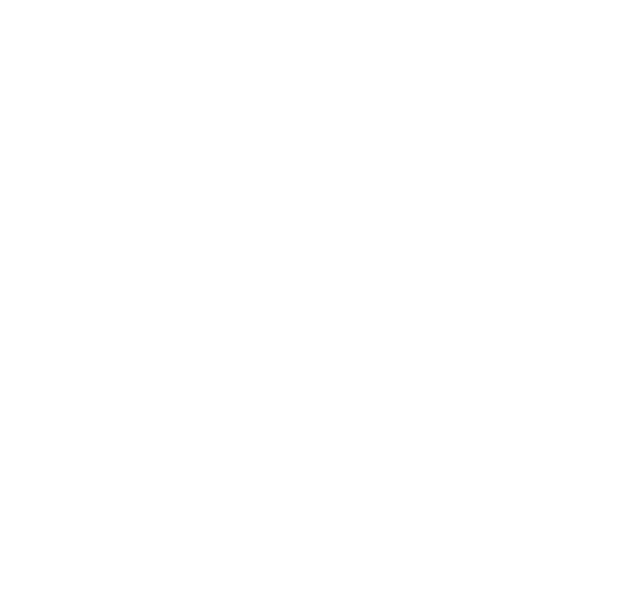
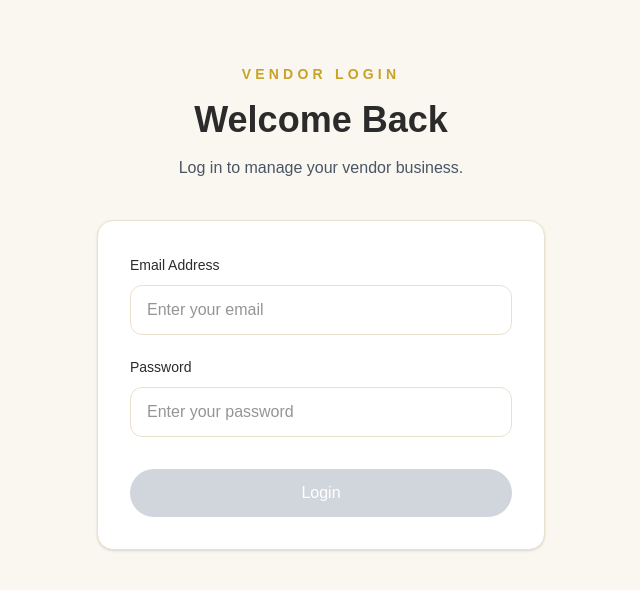
Before and after one commit to ReeSeng1/wedding-event-platform, a Next.js app in the folder frontend/: page /vendors/login in a window 1280 px wide. Before the commit this address had no page. Shown: the top 590 px of the page, without its empty margins (319-959 px from the left). Built offline with nearby package versions, Linux system fonts and the light colour scheme.

Commit message:
add a login page

```diff
--- /dev/null
+++ b/frontend/src/app/vendors/login/page.tsx
@@ -0,0 +1,67 @@
+"use client";
+
+import { useState } from "react";
+
+export default function VendorLoginPage() {
+    const [email, setEmail] =useState("");
+    const [password, setPassword] =useState("");
+
+    const loginComplete =
+       email.trim() !== "" &&
+       password.trim() !== "";
+
+    function handleLogin() {
+        if (!loginComplete) {
+            return;
+        }
+        console.log("Vendor login submitted");
+    }
+    return (
+        <main className="min-h-screen bg-[#F9F7F0] px-6 py-16">
+            <div className="mx-auto max-w-md">
+                <div className="text-center">
+                    <p className="text-sm font-semibold uppercase tracking-[0.3em] text-[#C9A227]">
+                        Vendor Login
+                    </p>
+                    <h1 className="mt-4 text-4xl font-bold text-[#2B2B2B]">
+                        Welcome Back
+                    </h1>
+                    <p className="mx-auto mt-4 text-gray-600">
+                        Log in to manage your vendor business.
+                    </p>
+                </div>
+                <div className="mt-10 rounded-2xl border border-[#E8E1CC] bg-white p-8 shadow-sm">
+                    <div>
+                        <label className="text-sm font-medium text-[#2B2B2B]">
+                            Email Address
+                        </label>
+                        <input
+                           type="text"
+                           value={email}
+                           onChange={(e) => setEmail(e.target.value)}
+                           placeholder="Enter your email"
+                           className="mt-2 w-full rounded-xl border border-[#E8E1CC] bg-white px-4 py-3 text-[#2B2B2B] outline-none focus:border-[#C9A227]" />
+                    </div>
+                    <div className="mt-5">
+                        <label className="text-sm font-medium text-[#2B2B2B]">
+                            Password
+                        </label>
+                        <input
+                           type="text"
+                           value={password}
+                           onChange={(e) => setPassword(e.target.value)}
+                           placeholder="Enter your password"
+                           className="mt-2 w-full rounded-xl border border-[#E8E1CC] bg-white px-4 py-3 text-[#2B2B2B] outline-none focus:border-[#C9A227]" />
+                    </div>
+                    <button
+                      type="button"
+                      onClick={handleLogin}
+                      disabled={!loginComplete}
+                      className="mt-8 w-full rounded-full bg-[#C9A227] px-6 py-3 font-medium text-white hove:bg-[#B08D20] disabled:cursor-not-allowed disabled:bg-gray-300">
+                        Login
+                    </button>
+                </div>
+            </div>
+        </main>
+    );
+}
```
